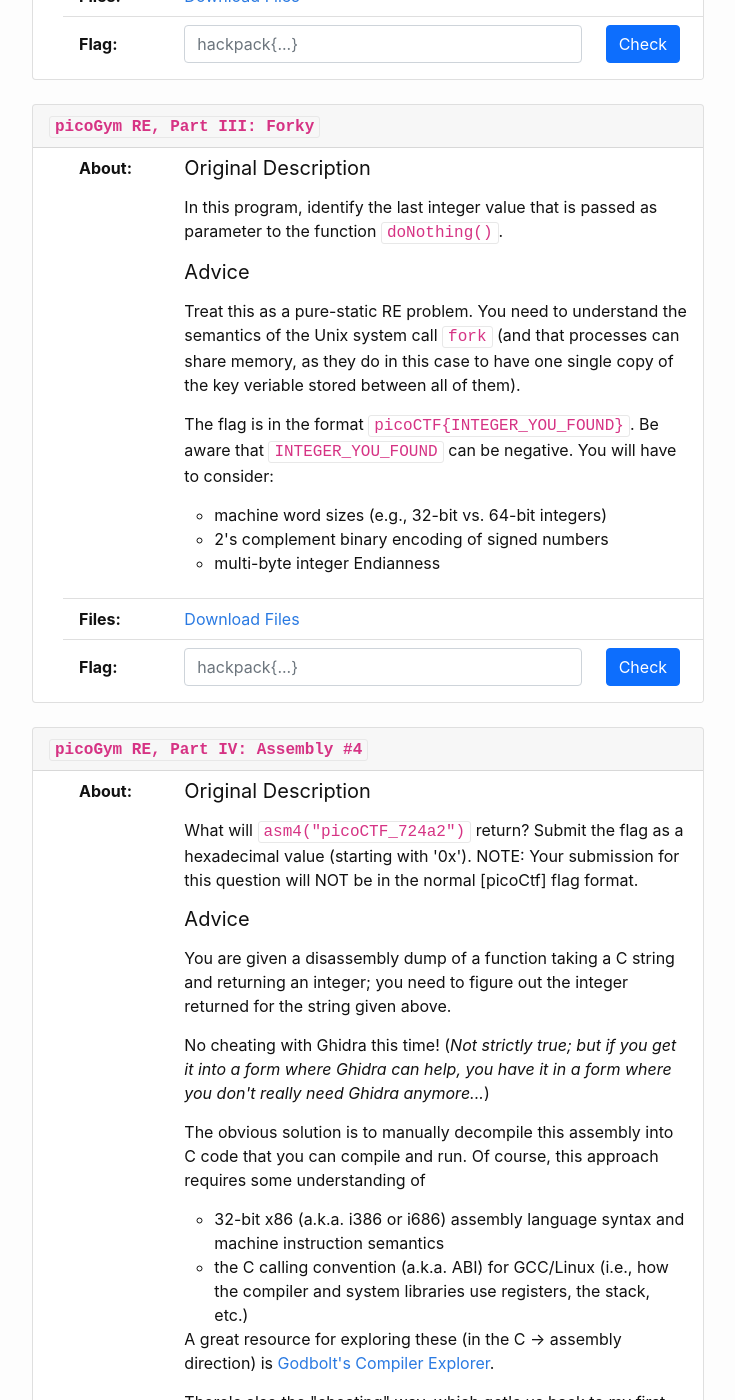
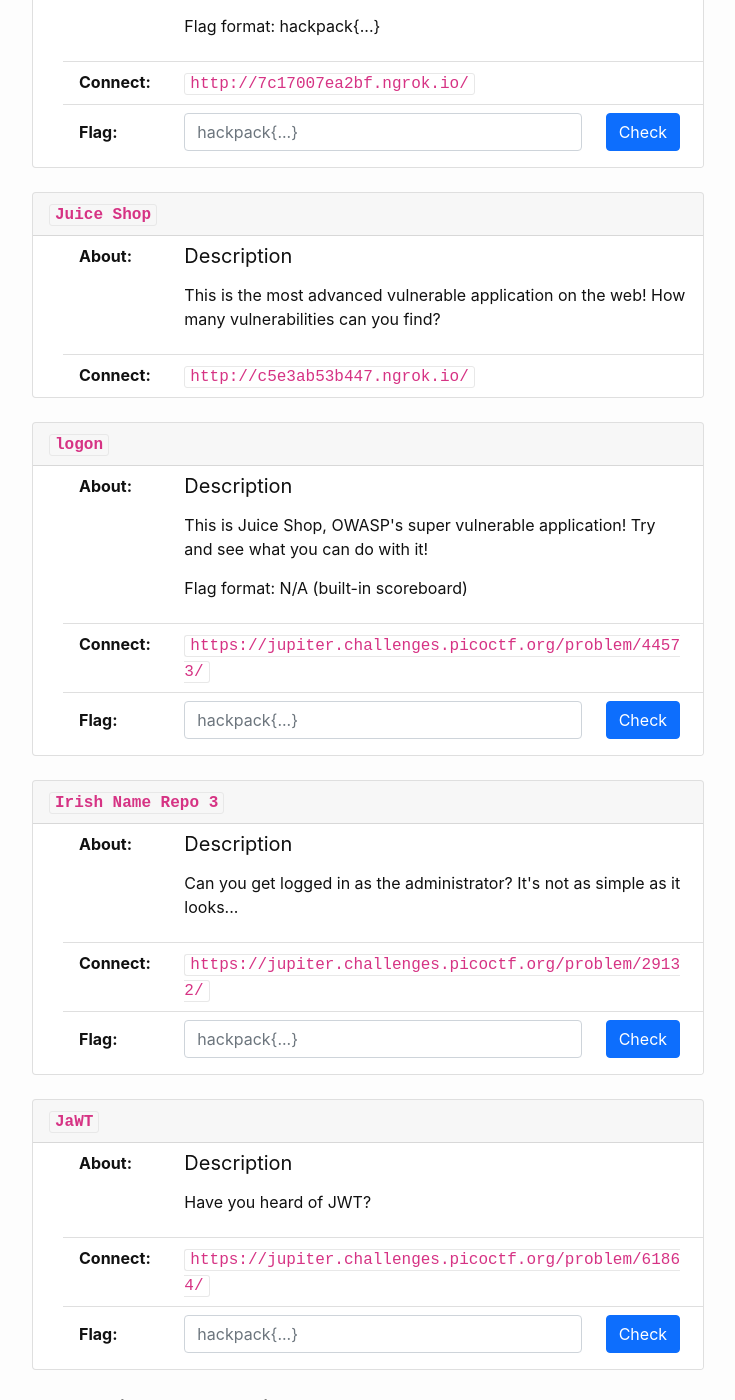
Before and after one commit to kapravel/hackpack-web, a Jekyll site: the page built from learn.md, in a window 1280 px wide and 1400 px high, scrolled down 1087 px. Shown: the whole window, without its empty margins (268-1003 px from the left). Built offline with Jekyll 4.4.1, drawn with Linux system fonts in a browser that asks for light colours; some of the changed text lies outside the part shown.

Commit message:
Add juice shop and new pico web challenges to the learn page, as well as removing Jordan's RE challenges.

```diff
--- a/_data/challenges.yml
+++ b/_data/challenges.yml
@@ -134,7 +134,7 @@ intro_to_web_01:
     <p>Hmm, do pirates really think they can hide a treasure without us knowing? Find the treasure and prove they are wrong</p>
     <p>This is basic web challenges. Only some level of poking is needed. Access the website here: <a href="http://e30f62bed013.ngrok.io/">link</a></p>
     <p>Flag format: hackpack{...}</p>
-  connect: http://e30f62bed013.ngrok.io/
+  connect: http://f06e7ae2850b.ngrok.io/
   flag_MD5: 4191d8b8e46ae501a023538ea3177736
 
 intro_to_web_02:
@@ -143,7 +143,7 @@ intro_to_web_02:
     <h4>Description</h4>
     <p>Visit our pages to see our awesomeness! Look for the 'flag' file"</p>
     <p>Flag format: hackpack{...}</p>
-  connect: http://acffbf781dcf.ngrok.io/
+  connect: http://f6c513837e34.ngrok.io/
   flag_MD5: 7cda24b0cdbb72da9fb4a2e2ab6d1510
 
 intro_to_web_03:
@@ -152,5 +152,37 @@ intro_to_web_03:
     <h4>Description</h4>
     <p>How often do you visit the website just to bounce back because of bad design? Now we developed a new feature, which gives you ability to change the design!</p>
     <p>Flag format: hackpack{...}</p>
-  connect: http://23330bd26910.ngrok.io/
+  connect: http://7c17007ea2bf.ngrok.io/
   flag_MD5: e3be81762372ef91a0f2660d4f75ef01
+
+juice_shop:
+  title: "Juice Shop"
+  about: |
+    <h4>Description</h4>
+    <p>This is the most advanced vulnerable application on the web! How many vulnerabilities can you find?</p>
+  connect: http://c5e3ab53b447.ngrok.io/
+
+pico_web_01:
+  title: "logon"
+  about: |
+    <h4>Description</h4>
+    <p>This is Juice Shop, OWASP's super vulnerable application! Try and see what you can do with it!<p>
+    <p>Flag format: N/A (built-in scoreboard)</p>
+  connect: https://jupiter.challenges.picoctf.org/problem/44573/
+  flag_MD5: 8aed0ee08cf62077d46953a07f857d1e
+
+pico_web_02:
+  title: "Irish Name Repo 3"
+  about: |
+    <h4>Description</h4>
+    <p>Can you get logged in as the administrator? It's not as simple as it looks...</p>
+  connect: https://jupiter.challenges.picoctf.org/problem/29132/
+  flag_MD5: 315ef9f9bd694af6b6dbfc9baeb0aea4
+
+pico_web_03:
+  title: "JaWT"
+  about: |
+    <h4>Description</h4>
+    <p>Have you heard of JWT?</p>
+  connect: https://jupiter.challenges.picoctf.org/problem/61864/
+  flag_MD5: fb02c3fb225abdc19f66c8836f033693
--- a/learn.md
+++ b/learn.md
@@ -3,14 +3,13 @@ layout: learn
 title: Learn
 permalink: /learn/
 current_challs:
-  - intro_to_re_01
-  - intro_to_re_02
-  - intro_to_re_03
-  - intro_to_re_04
-  - intro_to_re_05
   - intro_to_web_01
   - intro_to_web_02
   - intro_to_web_03
+  - juice_shop
+  - pico_web_01
+  - pico_web_02
+  - pico_web_03
 ---
 
 ### Get yourself familiar with CTFs
```
